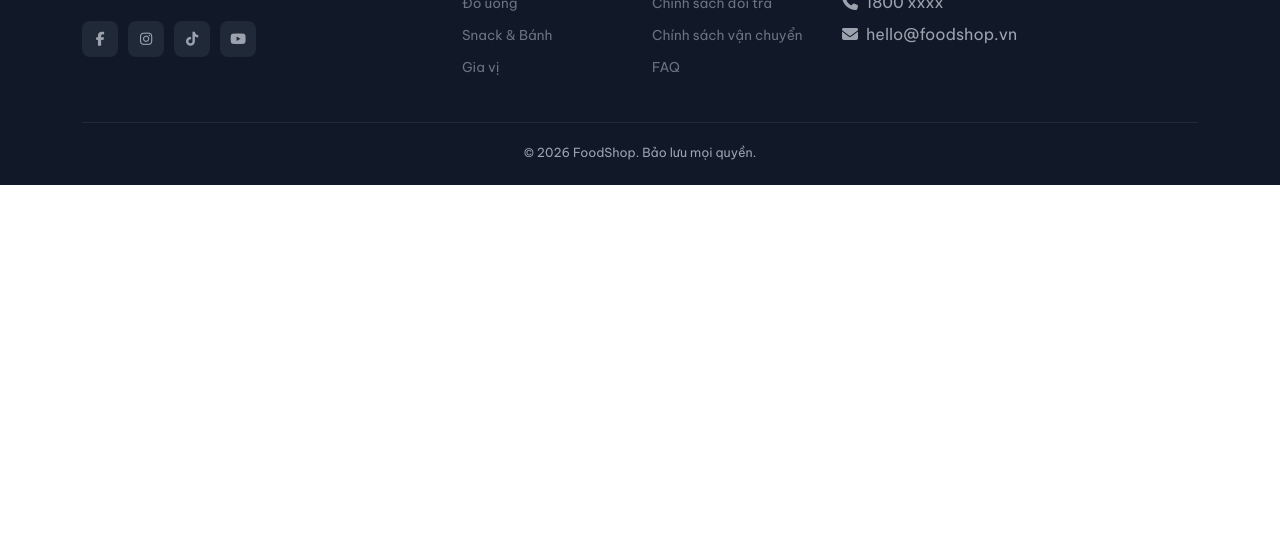
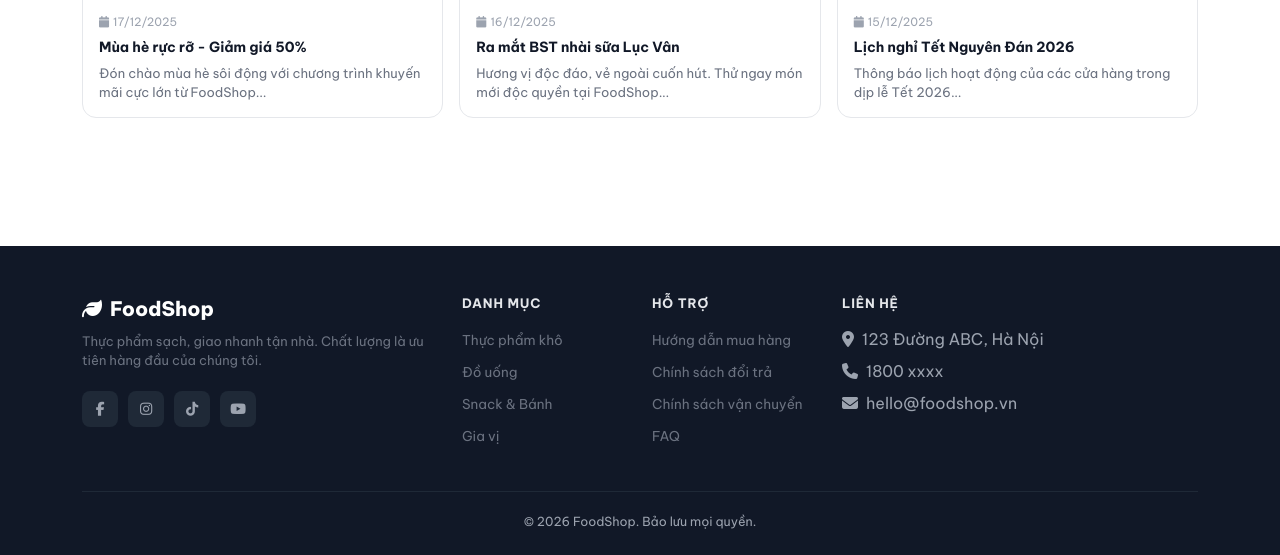
Before and after one commit to ngnth2210-tech/web2041-project, a PHP site: page /your-project/ in a window 1280 px wide. Shown: the part 2046-2601 px from the top of the page. Before the commit the page ends 2231 px from the top, so only its background shows below. Run offline with PHP 8.4, Linux system fonts and the light colour scheme; data comes from the database, SQL or seed files in the repository.

Commit message:
Them khu vuc tin tuc va khuyen mai tren trang chu
Ba the tin tuc kem anh, ngay dang va doan trich noi dung.

Co-Authored-By: Claude Opus 5 <noreply@anthropic.com>

```diff
--- a/views/client/home.php
+++ b/views/client/home.php
@@ -211,4 +211,40 @@
         <?php endforeach; ?>
     </div>
 
+    <!-- NEWS -->
+    <div class="section-title mb-1">Tin tức & Khuyến mãi</div>
+    <div class="section-subtitle">Cập nhật thông tin mới nhất từ FoodShop</div>
+    <div class="row g-3 mb-3">
+        <div class="col-md-4">
+            <div class="news-card">
+                <img src="../assets/uploads/tra_dao2.jpg" alt="">
+                <div class="news-card-body">
+                    <div class="news-date"><i class="fas fa-calendar me-1"></i>17/12/2025</div>
+                    <a href="#" class="news-title">Mùa hè rực rỡ - Giảm giá 50%</a>
+                    <p class="news-excerpt">Đón chào mùa hè sôi động với chương trình khuyến mãi cực lớn từ FoodShop...</p>
+                </div>
+            </div>
+        </div>
+        <div class="col-md-4">
+            <div class="news-card">
+                <img src="../assets/uploads/hong_ts.jpg" alt="">
+                <div class="news-card-body">
+                    <div class="news-date"><i class="fas fa-calendar me-1"></i>16/12/2025</div>
+                    <a href="#" class="news-title">Ra mắt BST nhài sữa Lục Vân</a>
+                    <p class="news-excerpt">Hương vị độc đáo, vẻ ngoài cuốn hút. Thử ngay món mới độc quyền tại FoodShop...</p>
+                </div>
+            </div>
+        </div>
+        <div class="col-md-4">
+            <div class="news-card">
+                <img src="https://marketplace.canva.com/EAGYVlNB0Yg/3/0/1600w/canva-b%C3%A0i-%C4%91%C4%83ng-instagram-th%C3%B4ng-b%C3%A1o-l%E1%BB%8Bch-ngh%E1%BB%89-t%E1%BA%BFt-2026-cao-c%E1%BA%A5p-t%E1%BB%91i-gi%E1%BA%A3n-%C4%91%E1%BB%8F-v%C3%A0ng-SbP8iZ37fg4.jpg" alt="">
+                <div class="news-card-body">
+                    <div class="news-date"><i class="fas fa-calendar me-1"></i>15/12/2025</div>
+                    <a href="#" class="news-title">Lịch nghỉ Tết Nguyên Đán 2026</a>
+                    <p class="news-excerpt">Thông báo lịch hoạt động của các cửa hàng trong dịp lễ Tết 2026...</p>
+                </div>
+            </div>
+        </div>
+    </div>
+
     <?php endif; ?>
```
